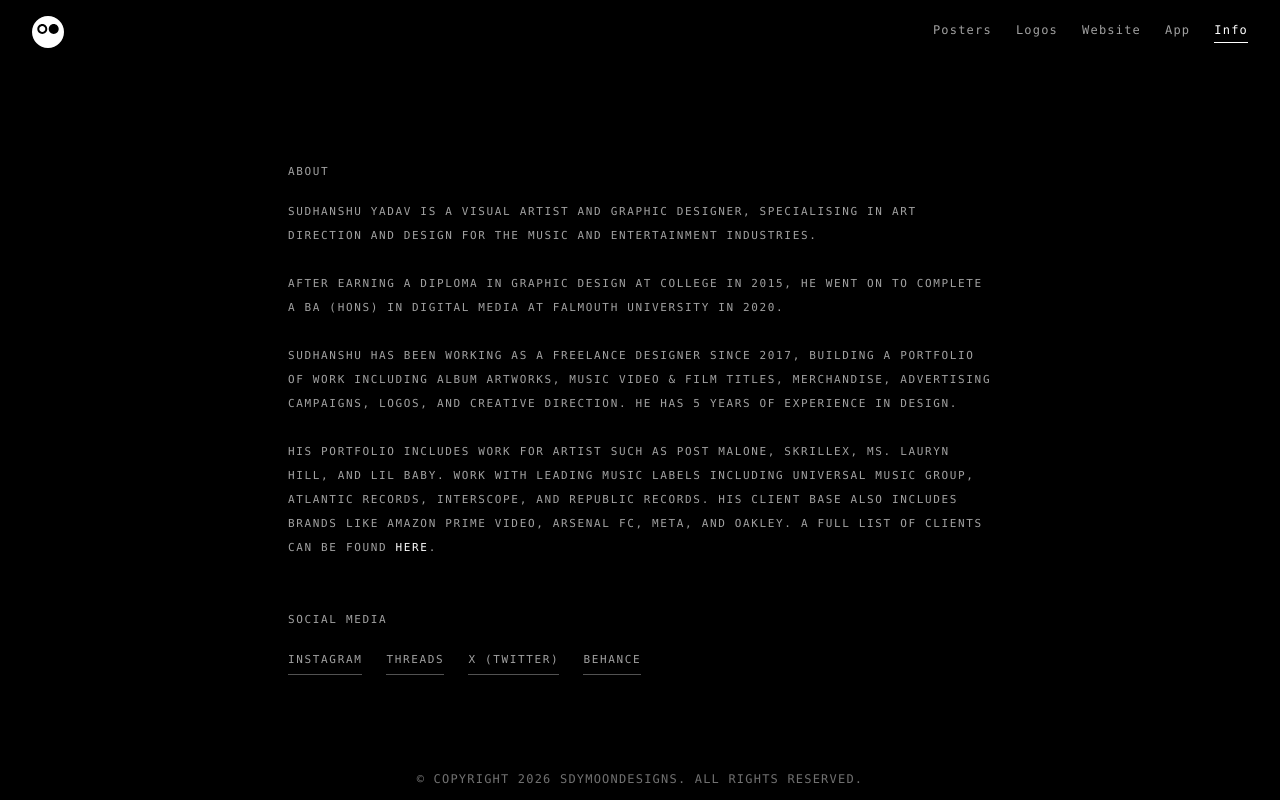
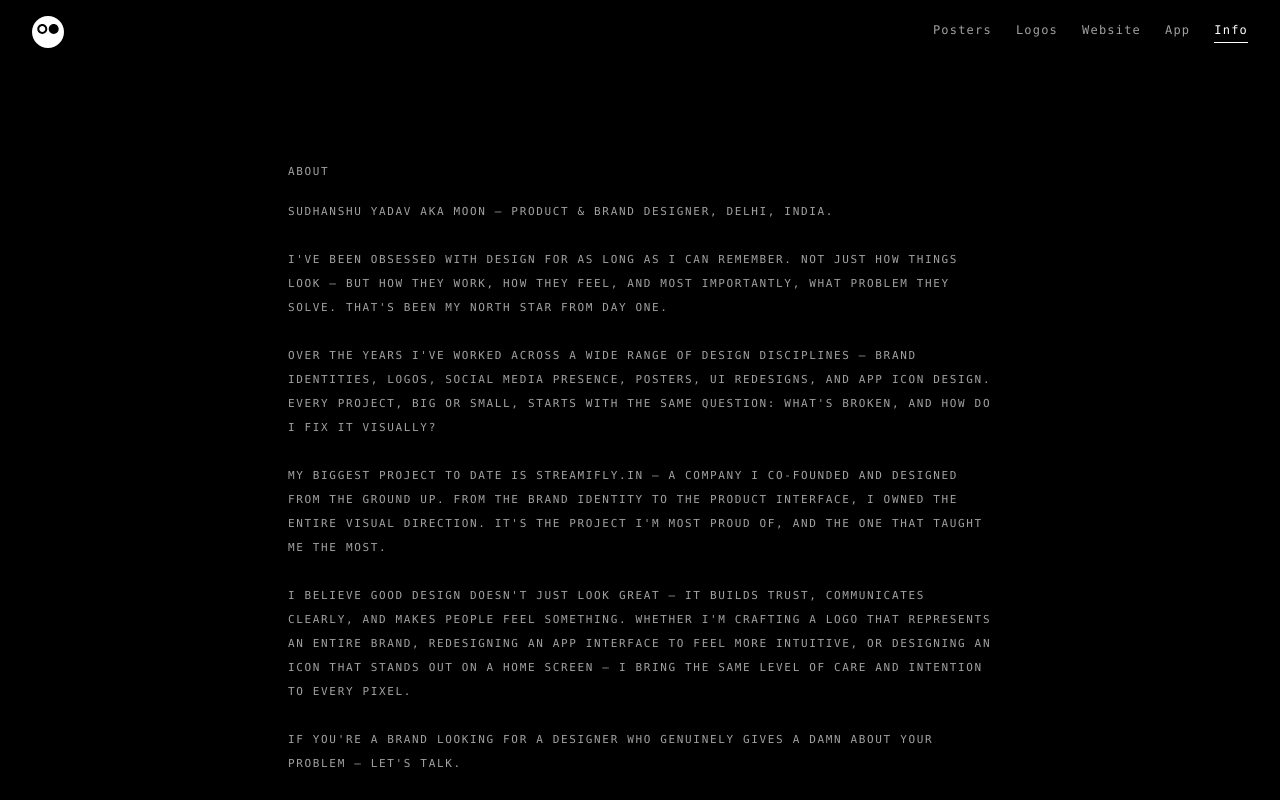
Before and after one commit to Himanshu9625/SDYMoonDesigns, a Next.js app: page / in a window 1280 px wide. Both pictures are taken after a click on the button "Info". Shown: the top 800 px of the page. Built offline with nearby package versions, Linux system fonts and the light colour scheme.

Commit message:
Version 1.7

```diff
--- a/src/components/Info.js
+++ b/src/components/Info.js
@@ -4,16 +4,22 @@ export default function Info() {
       <div className="mb-4">ABOUT</div>
       <div className="space-y-6">
         <p>
-          SUDHANSHU YADAV IS A VISUAL ARTIST AND GRAPHIC DESIGNER, SPECIALISING IN ART DIRECTION AND DESIGN FOR THE MUSIC AND ENTERTAINMENT INDUSTRIES.
+          Sudhanshu Yadav aka Moon — Product & Brand Designer, Delhi, India.
         </p>
         <p>
-          AFTER EARNING A DIPLOMA IN GRAPHIC DESIGN AT COLLEGE IN 2015, HE WENT ON TO COMPLETE A BA (HONS) IN DIGITAL MEDIA AT FALMOUTH UNIVERSITY IN 2020.
+          I&apos;ve been obsessed with design for as long as I can remember. Not just how things look — but how they work, how they feel, and most importantly, what problem they solve. That&apos;s been my north star from day one.
         </p>
         <p>
-          SUDHANSHU HAS BEEN WORKING AS A FREELANCE DESIGNER SINCE 2017, BUILDING A PORTFOLIO OF WORK INCLUDING ALBUM ARTWORKS, MUSIC VIDEO & FILM TITLES, MERCHANDISE, ADVERTISING CAMPAIGNS, LOGOS, AND CREATIVE DIRECTION. HE HAS 5 YEARS OF EXPERIENCE IN DESIGN.
+          Over the years I&apos;ve worked across a wide range of design disciplines — brand identities, logos, social media presence, posters, UI redesigns, and app icon design. Every project, big or small, starts with the same question: what&apos;s broken, and how do I fix it visually?
         </p>
         <p>
-          HIS PORTFOLIO INCLUDES WORK FOR ARTIST SUCH AS POST MALONE, SKRILLEX, MS. LAURYN HILL, AND LIL BABY. WORK WITH LEADING MUSIC LABELS INCLUDING UNIVERSAL MUSIC GROUP, ATLANTIC RECORDS, INTERSCOPE, AND REPUBLIC RECORDS. HIS CLIENT BASE ALSO INCLUDES BRANDS LIKE AMAZON PRIME VIDEO, ARSENAL FC, META, AND OAKLEY. A FULL LIST OF CLIENTS CAN BE FOUND <span className="text-white hover:underline cursor-pointer">HERE</span>.
+          My biggest project to date is Streamifly.in — a company I co-founded and designed from the ground up. From the brand identity to the product interface, I owned the entire visual direction. It&apos;s the project I&apos;m most proud of, and the one that taught me the most.
+        </p>
+        <p>
+          I believe good design doesn&apos;t just look great — it builds trust, communicates clearly, and makes people feel something. Whether I&apos;m crafting a logo that represents an entire brand, redesigning an app interface to feel more intuitive, or designing an icon that stands out on a home screen — I bring the same level of care and intention to every pixel.
+        </p>
+        <p>
+          If you&apos;re a brand looking for a designer who genuinely gives a damn about your problem — let&apos;s talk.
         </p>
       </div>
 
```
